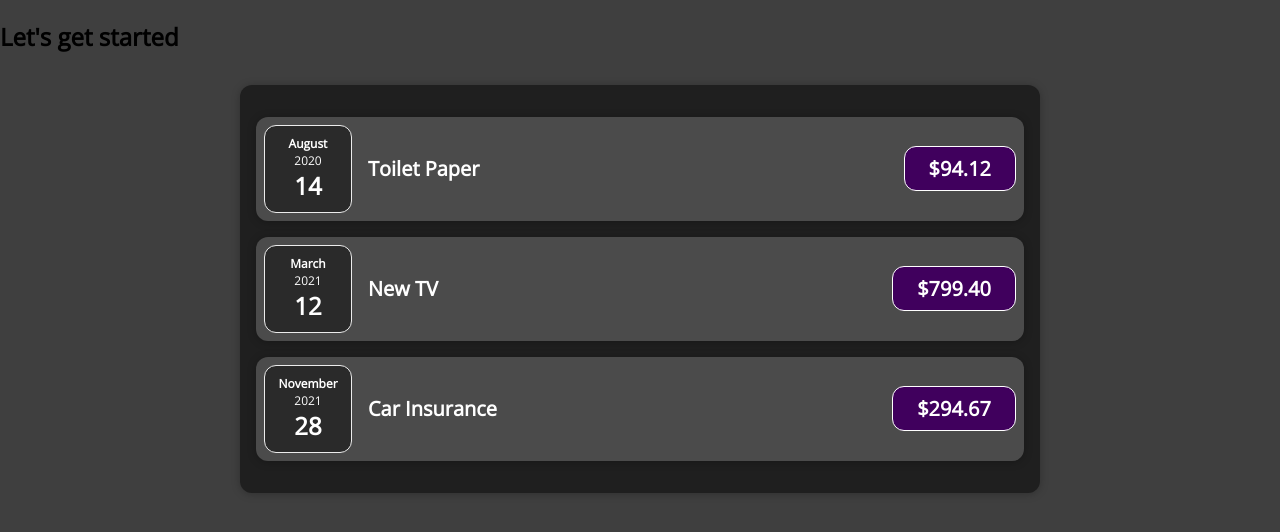
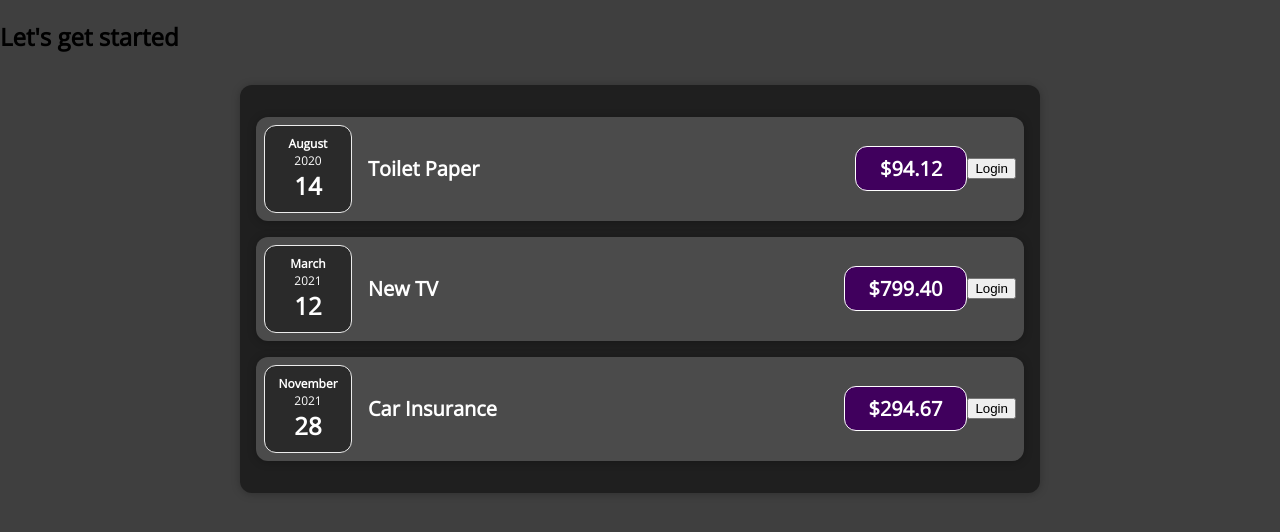
Before and after one commit to ebenofere/expense-tracker-js, a React (Create React App) app: page / in a window 1280 px wide. Shown: the top 532 px of the page. Built offline with nearby package versions, Linux system fonts and the light colour scheme.

Commit message:
18. Listening to Events

```diff
--- a/src/components/Expenses/ExpenseItem.js
+++ b/src/components/Expenses/ExpenseItem.js
@@ -1,8 +1,13 @@
 import ExpenseDate from "./ExpenseDate";
 import "./ExpenseItem.css";
 import Card from "../UI/Card";
+import { useState } from "react";
 
 const ExpenseItem = ({ title, amount, date }) => {
+  const clickHandler = () => {
+    console.log("Robinson Crusoe!");
+  };
+
   return (
     <Card className="expense-item">
       <ExpenseDate date={date} />
@@ -10,6 +15,7 @@ const ExpenseItem = ({ title, amount, date }) => {
         <h2>{title}</h2>
         <div className="expense-item_price">${amount}</div>
       </div>
+      <button onClick={clickHandler}>Login</button>
     </Card>
   );
 };
```
